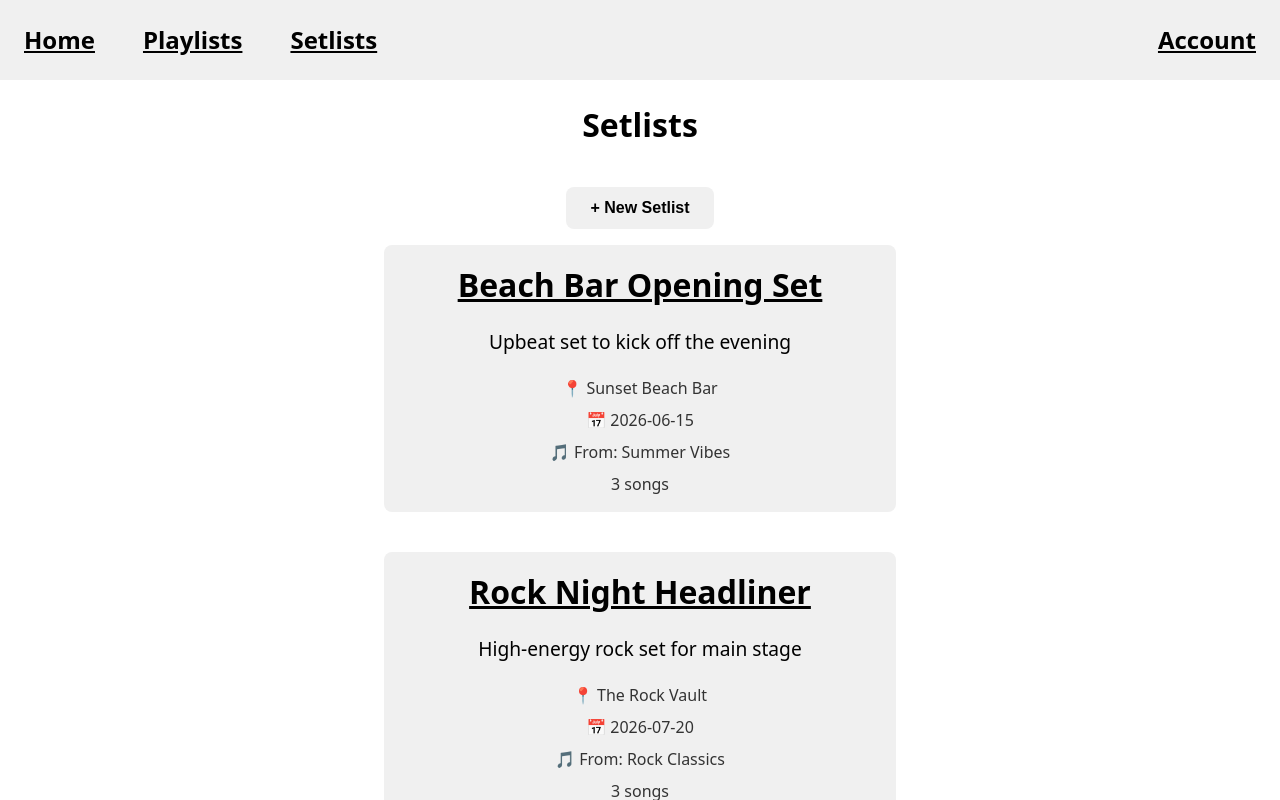
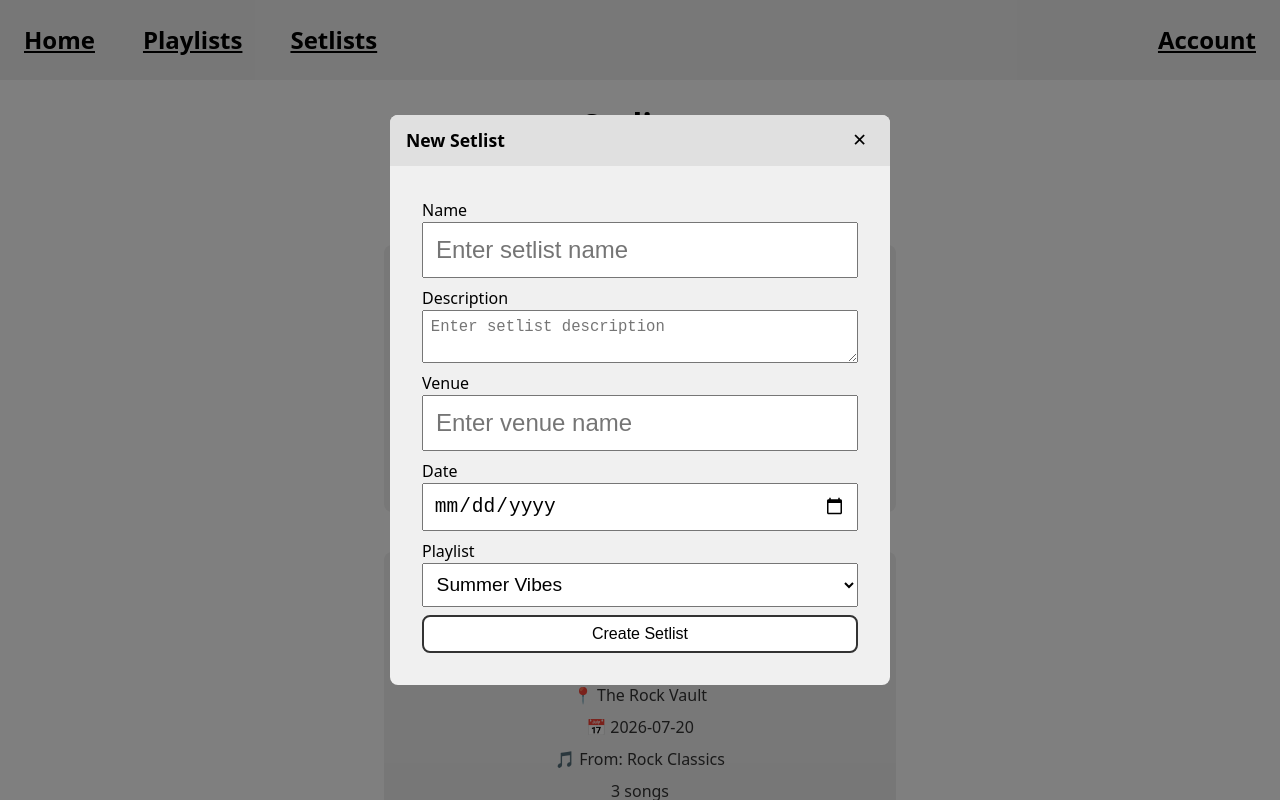
Before and after one commit to jckeller-cp/csc-437-final-website, a React (Vite) app: page /setlists in a window 1280 px wide. Both pictures are taken after a click on the button "+ New Setlist". Shown: the top 800 px of the page. Built offline with nearby package versions, Linux system fonts and the light colour scheme.

Commit message:
Added reactivity to setlists

```diff
--- a/src/App.css
+++ b/src/App.css
@@ -84,3 +84,41 @@ main {
 .add-button:hover {
     opacity: 0.8;
 }
+
+form {
+    display: flex;
+    flex-direction: column;
+    gap: 0.5em;
+    margin: 1em;
+}
+
+form label {
+    font-size: 1em;
+    display: flex;
+    flex-direction: column;
+}
+
+form input {
+    padding: 0.5em;
+    font-size: 1.5em;
+}
+
+form textarea {
+    padding: 0.5em;
+    font-size: 1.2em;
+    resize: vertical;
+}
+
+form button {
+    padding: 0.5em 1em;
+    font-size: 1em;
+    border: 2px solid var(--color-text-secondary);
+    border-radius: 0.5em;
+    background-color: white;
+    cursor: pointer;
+}
+
+form select {
+    padding: 0.5em;
+    font-size: 1.2em;
+}
--- a/src/pages/Playlists.css
+++ b/src/pages/Playlists.css
@@ -41,36 +41,3 @@
 .playlist-card h2 a {
     color: var(--color-text-primary);
 }
-
-.add-playlist-form {
-    display: flex;
-    flex-direction: column;
-    gap: 0.5em;
-    margin: 1em;
-}
-
-.add-playlist-form label {
-    font-size: 1em;
-    display: flex;
-    flex-direction: column;
-}
-
-.add-playlist-form input {
-    padding: 0.5em;
-    font-size: 1.5em;
-}
-
-.add-playlist-form textarea {
-    padding: 0.5em;
-    font-size: 1.2em;
-    resize: vertical;
-}
-
-.add-playlist-form button {
-    padding: 0.5em 1em;
-    font-size: 1em;
-    border: 2px solid var(--color-text-secondary);
-    border-radius: 0.5em;
-    background-color: white;
-    cursor: pointer;
-}
--- a/src/pages/Setlists.jsx
+++ b/src/pages/Setlists.jsx
@@ -1,6 +1,7 @@
 import { Link } from "react-router-dom";
 import { dummySetlists, dummyPlaylists } from "../data/dummyData";
 import "./Setlists.css";
+import Modal from "../components/Modal";
 import { useState } from "react";
 
 function AddSetlistButton({ onClick }) {
@@ -8,6 +9,98 @@ function AddSetlistButton({ onClick }) {
     <button className="add-button" onClick={onClick}>
       + New Setlist
     </button>
+  );
+}
+
+function AddSetlistForm({ onNewSetlist }) {
+  const [name, setName] = useState("");
+  const [description, setDescription] = useState("");
+  const [venue, setVenue] = useState("");
+  const [date, setDate] = useState("");
+  const [playlistId, setPlaylistId] = useState(
+    dummyPlaylists.length > 0 ? dummyPlaylists[0].id : ""
+  );
+
+  function handleSubmit(e) {
+    e.preventDefault();
+    if (
+      name.trim() === "" ||
+      description.trim() === "" ||
+      venue.trim() === "" ||
+      date.trim() === ""
+    ) {
+      return;
+    }
+    onNewSetlist({ name, description, venue, date, playlistId: Number(playlistId) });
+    setName("");
+    setDescription("");
+    setVenue("");
+    setDate("");
+    setPlaylistId(dummyPlaylists.length > 0 ? dummyPlaylists[0].id : "");
+  }
+
+  return (
+    <form className="add-setlist-form" onSubmit={handleSubmit}>
+      <label>
+        Name
+        <input
+          type="text"
+          value={name}
+          onChange={(e) => setName(e.target.value)}
+          required
+          placeholder="Enter setlist name"
+          aria-label="Setlist Name"
+        />
+      </label>
+      <label>
+        Description
+        <textarea
+          value={description}
+          onChange={(e) => setDescription(e.target.value)}
+          required
+          placeholder="Enter setlist description"
+          aria-label="Setlist Description"
+        />
+      </label>
+      <label>
+        Venue
+        <input
+          type="text"
+          value={venue}
+          onChange={(e) => setVenue(e.target.value)}
+          required
+          placeholder="Enter venue name"
+          aria-label="Venue"
+        />
+      </label>
+      <label>
+        Date
+        <input
+          type="date"
+          value={date}
+          onChange={(e) => setDate(e.target.value)}
+          required
+          aria-label="Date"
+        />
+      </label>
+      <label>
+        Playlist
+        <select
+          value={playlistId}
+          onChange={(e) => setPlaylistId(e.target.value)}
+          aria-label="Playlist"
+        >
+          {dummyPlaylists.map((playlist) => (
+            <option key={playlist.id} value={playlist.id}>
+              {playlist.name}
+            </option>
+          ))}
+        </select>
+      </label>
+      <button type="submit" className="submit-button">
+        Create Setlist
+      </button>
+    </form>
   );
 }
 
@@ -30,21 +123,41 @@ function SetlistCard({ setlist, playlistName }) {
 
 function Setlists() {
   const [setlists, setSetlists] = useState(dummySetlists);
+  const [addSetlistOpen, setAddSetlistOpen] = useState(false);
 
   const getPlaylistName = (playlistId) => {
     const playlist = dummyPlaylists.find((p) => p.id === playlistId);
     return playlist ? playlist.name : "Unknown Playlist";
   };
 
-  const handleAddSetlist = () => {
-    alert("Add setlist functionality would go here");
+  const handleOpenModal = () => {
+    setAddSetlistOpen(true);
+  };
+
+  const handleCloseModal = () => {
+    setAddSetlistOpen(false);
+  };
+
+  const addSetlist = (newSetlist) => {
+    const newId =
+      setlists.length > 0 ? setlists[setlists.length - 1].id + 1 : 1;
+    const setlistToAdd = { id: newId, songs: [], ...newSetlist };
+    setSetlists([...setlists, setlistToAdd]);
+    handleCloseModal();
   };
 
   return (
     <div id="setlists-page">
+      <Modal
+        isOpen={addSetlistOpen}
+        title="New Setlist"
+        onCloseRequested={handleCloseModal}
+      >
+        <AddSetlistForm onNewSetlist={addSetlist} />
+      </Modal>
       <div className="page-header">
         <h1>Setlists</h1>
-        <AddSetlistButton onClick={handleAddSetlist} />
+        <AddSetlistButton onClick={handleOpenModal} />
       </div>
 
       <div className="setlists-list">
```
Lines whose indentation alone changed are shown as unchanged.
